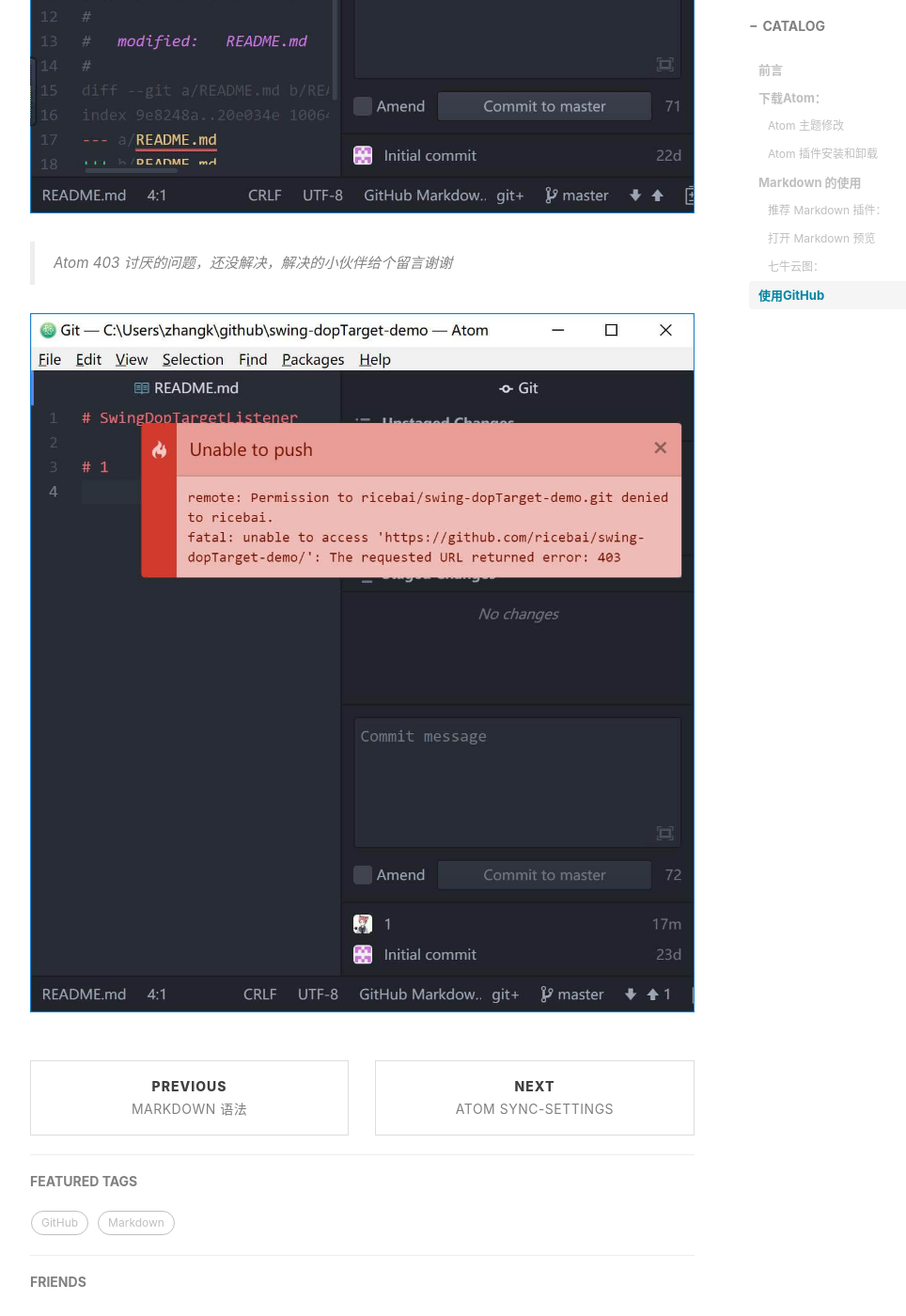
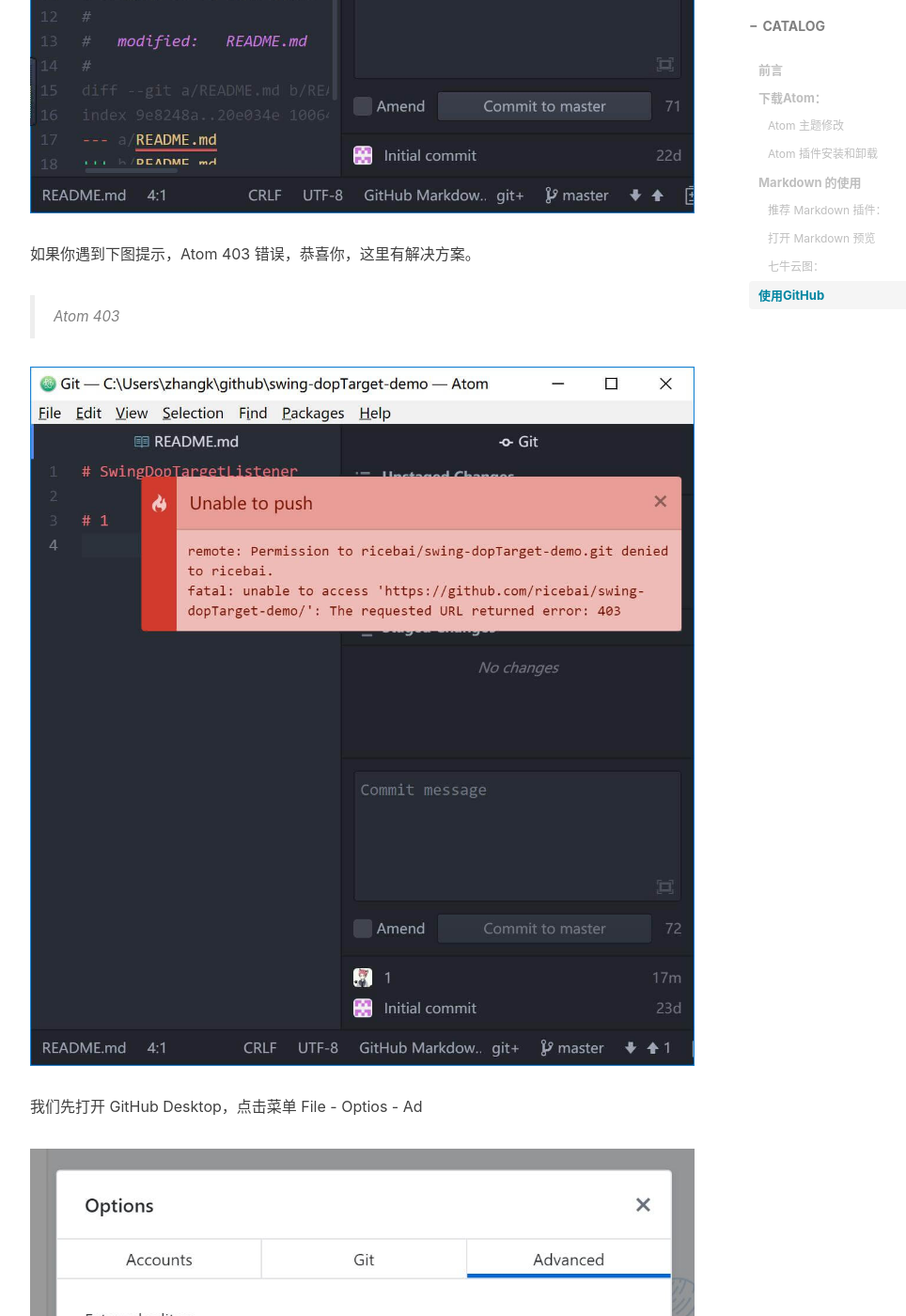
Before and after one commit to ricebai/ricebai.github.io, a Jekyll site: the page built from _posts/2018-04-21-Atom-GitHub.md, in a window 1280 px wide and 1400 px high, scrolled down 4812 px. Shown: the whole window at 94% size, without its empty margins (233-1197 px from the left). Built offline with Jekyll 4.4.1, drawn with Linux system fonts in a browser that asks for light colours; nearby versions of some CDN libraries; comment, search, counter and statistics services are not loaded.

Commit message:
advanced.jpg

```diff
--- a/_posts/2018-04-21-Atom-GitHub.md
+++ b/_posts/2018-04-21-Atom-GitHub.md
@@ -79,6 +79,13 @@ Atom 官网也有操作描述，[github.atom.io](https://github.atom.io/).
 
 <img src="https://ricebai.github.io/img/posts/atom-github/atom-act.jpg" />
 
-> Atom 403 讨厌的问题，还没解决，解决的小伙伴给个留言谢谢
+如果你遇到下图提示，Atom 403 错误，恭喜你，这里有解决方案。
+
+
+> Atom 403
 
 <img src="https://ricebai.github.io/img/posts/atom-github/atom-403.jpg" />
+
+我们先打开 GitHub Desktop，点击菜单 File - Optios - Ad
+
+<img src="https://ricebai.github.io/img/posts/atom-github/advanced.jpg" />
```
Also changed, not shown: img/posts/atom-github/advanced.jpg (added).
